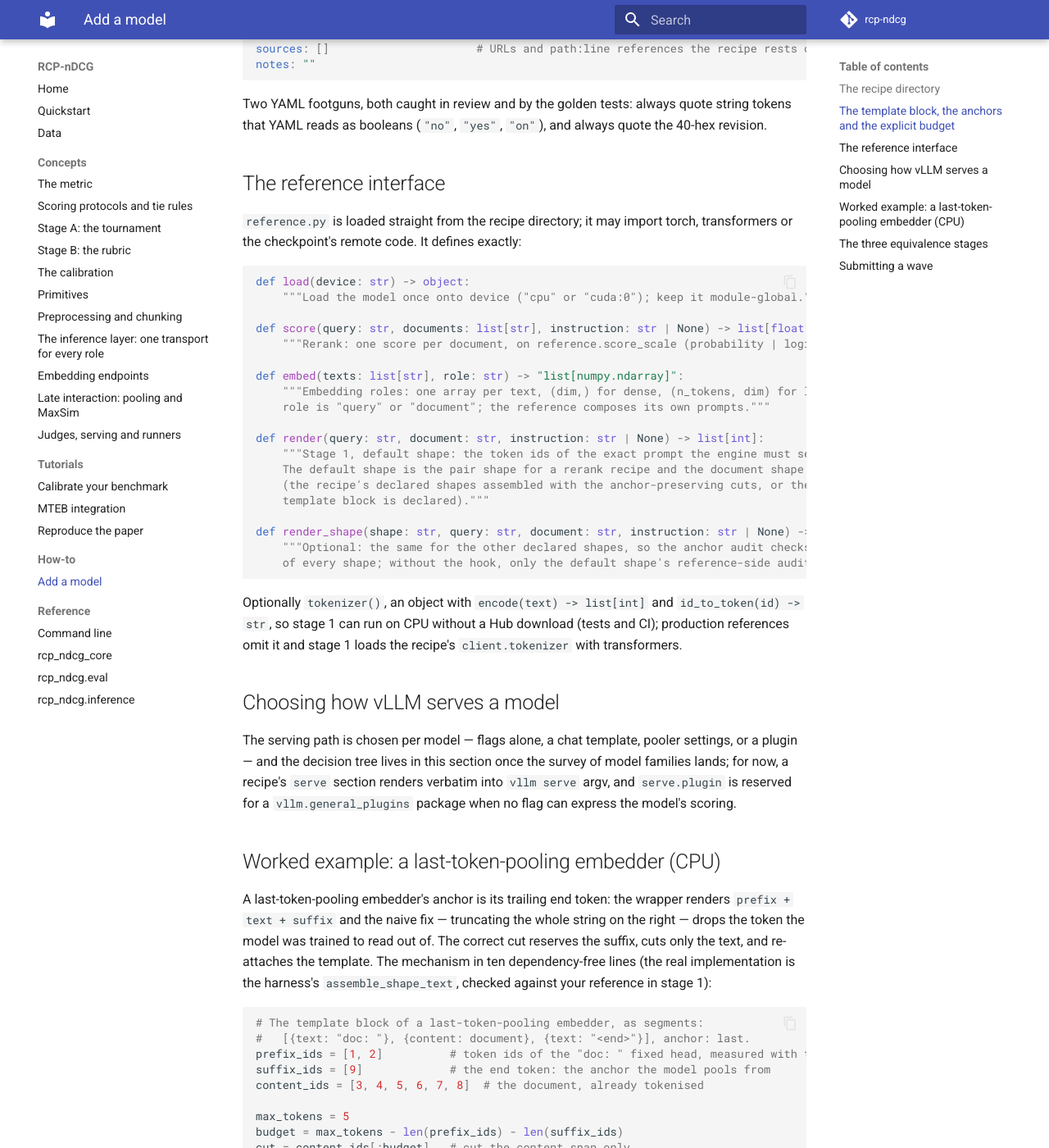
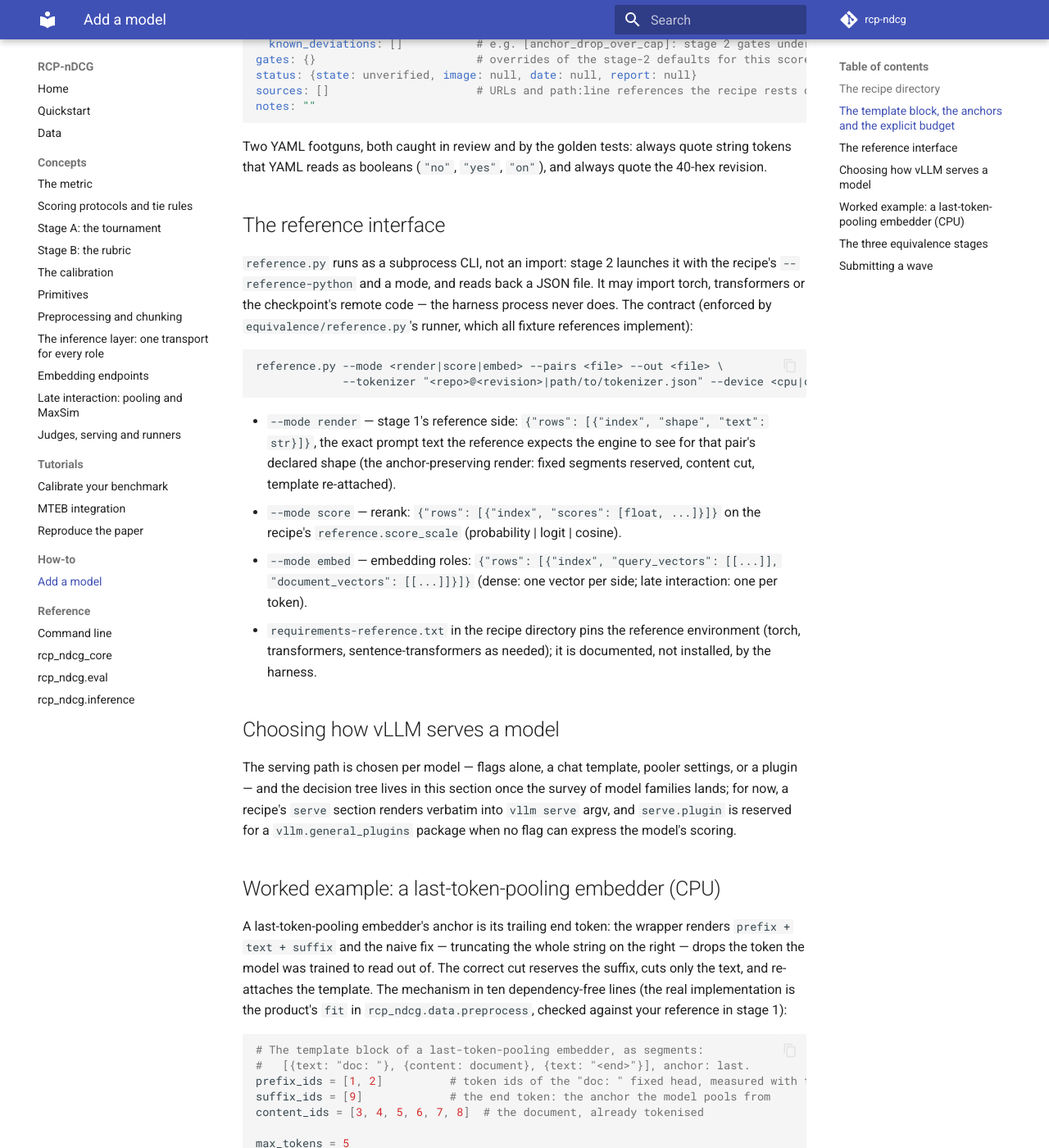
Before and after one commit to cohere-ai/rcp-ndcg, an MkDocs documentation site: the page built from docs/how-to/add-a-model.md, in a window 1280 px wide and 1400 px high, scrolled down 2774 px. Shown: the whole window at 82% size. Built offline with MkDocs 1.6.1 and Material for MkDocs 9.7.7, drawn with Linux system fonts in a browser that asks for light colours; comment, search, counter and statistics services are not loaded; some of the changed text lies outside the part shown.

Commit message:
Fix verifier findings: dependency, no-torch test, wave/record coverage, docs truth
- Declare rcp-ndcg==0.0.1 as a hard dependency (the release workflow's version
  check greps for the pin; the harness imports the product's endpoints and fit)
- recorder: send the fixed request set over the role routes directly (the
  product's clients refuse a budget until the client-side budget lands);
  exchanges recorded through one helper, response bytes kept
- restore coverage the follow-up deleted: test_no_torch (walk_packages + no
  torch/transformers in sys.modules) and test_record_and_wave (recorder shape,
  stage-3 metrics, end-to-end wave, engine-failure isolation)
- stages.py: drop DEBUG prints, dead _fit_ids_by_row, duplicated blocks; lazy
  fitting import; typed seed locals (basedpyright 0 errors)
- docs/how-to/add-a-model.md: product Segment schema (fixed/content), the
  subprocess reference contract, stage-3 without the metrics extra, the
  bootstrap stub reality; drop assemble_shape_text and the reference-first
  sequencing claim; README install and dependency story corrected
- reference.py/metrics.py/run_wave docstrings state the actual sequencing and
  the rcp-ndcg dependency; requirements-reference drops the dead doc pointer

````diff
--- a/docs/how-to/add-a-model.md
+++ b/docs/how-to/add-a-model.md
@@ -13,7 +13,7 @@
 recipes/<id>/
   recipe.yaml      # the recipe (the Recipe schema; every field is listed in schema/recipe.schema.json)
   template.jinja   # the chat template given to vllm serve --chat-template (only when the model needs one)
-  reference.py     # the in-process reference implementation the equivalence harness compares against
+  reference.py     # the reference implementation, run as a subprocess (see the reference interface)
 ```
 
 The `id` equals the directory name, matches `^[a-z0-9][a-z0-9.-]*$`, and is also the `--served-model-name` the
@@ -38,13 +38,14 @@
   pairs separately, outside the gates. The declared shape's `anchor` is `last`, `first`, `mean` or `marker`
   (with `anchor_markers`), and stage 1 samples over-length inputs (at least 20 per shape) and asserts every
   anchor survived — reported as `anchor_check`, separately from token-id mismatches.
-- **Special tokens by name.** Template segments never contain special-token literals: `{"special": "im_end"}`
-  is resolved through the recipe tokenizer's added tokens at run time, `{"text": ...}` is ordinary template
-  text, `{"ids": [...]}` is a measured sequence, and `{"content": query | document}` marks the cuttable span.
-  Every declared shape needs at least one content span; an `anchor: last` shape must end with a fixed segment
-  (or pin `add_special_tokens: true`, declaring the tokenizer's end token as the anchor). When
-  `serve.chat_template` is set, stage 1 also proves the declared shapes render to the same token ids as the
-  template file.
+- **Segments: `fixed` and `content`, nothing else.** A shape is an ordered list of segments with exactly two
+  kinds: `fixed` — ordinary template text, which may name special tokens as `{special:<name>}` placeholders
+  that the recipe tokenizer's added tokens resolve at run time — and `content`, the cuttable span
+  (`query` or `document`). The schema is closed, so `{"special": ...}`, `{"text": ...}` or `{"ids": ...}`
+  segments are refused. Every declared shape needs at least one content span; an `anchor: last` shape must end
+  with a fixed segment (or pin `add_special_tokens: true`, declaring the tokenizer's end token as the anchor).
+  When `serve.chat_template` is set, stage 1 also proves the declared shapes render to the same token ids as
+  the template file.
 - **Explicit budgets.** Every recipe declares `client.tokenizer` and `client.max_tokens` — there is no implicit
   default. `on_overflow` is `cut` by default (content spans only, at token boundaries, anchors reserved;
   `chunk` and `fail` are the alternatives) and `aggregation: max` is the only chunk aggregation. The engine's
@@ -57,8 +58,9 @@
 - **The reference runs as a subprocess.** Stage 2 runs the recipe's `reference.py` as a subprocess
   (`--reference-python <path>`, required when stage 2 runs; no default) that reads the pairs file and writes
   scores or vectors to a file the harness compares. The harness process imports no torch or transformers; the
-  reference environment is documented in `packages/rcp-ndcg-vllm/requirements-reference.txt`. On the node, the
-  reference must finish and release its GPU before the engine starts on that GPU.
+  reference environment is documented in `packages/rcp-ndcg-vllm/requirements-reference.txt`. The engine comes
+  up on the slot's GPUs first; the reference subprocess runs against the pairs file while the engine is up and
+  releases its memory when it exits.
 
 Recipe YAML at a glance (abridged; the schema's docstrings define every field):
 
@@ -120,34 +122,25 @@
 
 ## The reference interface
 
-`reference.py` is loaded straight from the recipe directory; it may import torch, transformers or the checkpoint's
-remote code. It defines exactly:
+`reference.py` runs as a subprocess CLI, not an import: stage 2 launches it with the recipe's
+`--reference-python` and a mode, and reads back a JSON file. It may import torch, transformers or the
+checkpoint's remote code — the harness process never does. The contract (enforced by
+`equivalence/reference.py`'s runner, which all fixture references implement):
 
-```python
-def load(device: str) -> object:
-    """Load the model once onto device ("cpu" or "cuda:0"); keep it module-global."""
-
-def score(query: str, documents: list[str], instruction: str | None) -> list[float]:
-    """Rerank: one score per document, on reference.score_scale (probability | logit | cosine)."""
-
-def embed(texts: list[str], role: str) -> "list[numpy.ndarray]":
-    """Embedding roles: one array per text, (dim,) for dense, (n_tokens, dim) for late interaction.
-    role is "query" or "document"; the reference composes its own prompts."""
-
-def render(query: str, document: str, instruction: str | None) -> list[int]:
-    """Stage 1, default shape: the token ids of the exact prompt the engine must see for that pair.
-    The default shape is the pair shape for a rerank recipe and the document shape for an embedding recipe
-    (the recipe's declared shapes assembled with the anchor-preserving cuts, or the prompted text when no
-    template block is declared)."""
-
-def render_shape(shape: str, query: str, document: str, instruction: str | None) -> list[int]:
-    """Optional: the same for the other declared shapes, so the anchor audit checks the reference's render
-    of every shape; without the hook, only the default shape's reference-side audit is possible."""
+```text
+reference.py --mode <render|score|embed> --pairs <file> --out <file> \
+             --tokenizer "<repo>@<revision>|path/to/tokenizer.json" --device <cpu|cuda:0>
 ```
 
-Optionally `tokenizer()`, an object with `encode(text) -> list[int]` and `id_to_token(id) -> str`, so stage 1 can
-run on CPU without a Hub download (tests and CI); production references omit it and stage 1 loads the recipe's
-`client.tokenizer` with transformers.
+- `--mode render` — stage 1's reference side: `{"rows": [{"index", "shape", "text": str}]}`, the exact prompt
+  text the reference expects the engine to see for that pair's declared shape (the anchor-preserving render:
+  fixed segments reserved, content cut, template re-attached).
+- `--mode score` — rerank: `{"rows": [{"index", "scores": [float, ...]}]}` on the recipe's
+  `reference.score_scale` (probability | logit | cosine).
+- `--mode embed` — embedding roles: `{"rows": [{"index", "query_vectors": [[...]], "document_vectors": [[...]]}]}`
+  (dense: one vector per side; late interaction: one per token).
+- `requirements-reference.txt` in the recipe directory pins the reference environment (torch, transformers,
+  sentence-transformers as needed); it is documented, not installed, by the harness.
 
 ## Choosing how vLLM serves a model
 
@@ -161,8 +154,8 @@
 A last-token-pooling embedder's anchor is its trailing end token: the wrapper renders `prefix + text + suffix`
 and the naive fix — truncating the whole string on the right — drops the token the model was trained to read
 out of. The correct cut reserves the suffix, cuts only the text, and re-attaches the template. The mechanism in
-ten dependency-free lines (the real implementation is the harness's `assemble_shape_text`, checked against your
-reference in stage 1):
+ten dependency-free lines (the real implementation is the product's `fit` in `rcp_ndcg.data.preprocess`, checked
+against your reference in stage 1):
 
 ```python
 # The template block of a last-token-pooling embedder, as segments:
@@ -204,8 +197,8 @@
 `reference.known_deviations: [anchor_drop_over_cap]`, pairs whose uncut prompt exceeds `client.max_tokens` are
 reported in a separate, non-gating table and the gates run on the under-cap pairs only.
 
-Stage 3 (optional, needs the `metrics` extra) scores rankings per subset with `rcp-ndcg eval score` as a
-subprocess and requires the mean |Δ nDCG@10| over subsets ≤ 2e-3.
+Stage 3 (optional) scores rankings per subset with `rcp-ndcg eval score` as a subprocess (the package depends
+on `rcp-ndcg`, so the command is always available) and requires the mean |Δ nDCG@10| over subsets ≤ 2e-3.
 
 ```bash
 python -m rcp_ndcg_vllm.equivalence --recipe recipes/<id> --base-url http://127.0.0.1:8100 \
@@ -228,9 +221,11 @@
 `KJOBS=echo` (print the commands instead of running them) are optional.
 
 The script stages a tarball of the current commit (plus any directories in `EXTRA_DIRS`, and the recipes file),
-uploads it to `<stage-prefix>/<wave-name>/code.tar.gz`, and submits the job `rcp-<wave-name>`; on the node,
-`bootstrap.sh` authenticates, installs the packages from the tarball into the image's Python (`--no-deps`, so the
-image's vLLM and torch are never touched), and runs `run_wave.py` with `--record` and `--upload`. The wave packs
+uploads it to `<stage-prefix>/<wave-name>/code.tar.gz`, and submits the job `rcp-<wave-name>`. The tracked
+`bootstrap.sh` is a superseded stub (it exits with an error naming its replacement): the node bootstrap —
+authenticate, install the packages from the tarball into the image's Python with `--no-deps` so the image's
+vLLM and torch are never touched, run `run_wave.py` with `--record` and `--upload` — ships with the rc-build
+image, not this repository. The wave packs
 recipes onto the node's GPUs, serves one engine per slot, runs smoke, equivalence and the recorder, and writes
 `<out>/<id>/{serve.log, equivalence.json, status.json}` plus a summary. `KJOBS=echo` prints the commands instead
 of running them.
````
Also changed, not shown: other parts of docs/how-to/add-a-model.md (+2 -2 lines), CHANGELOG.md (+6 -2 lines), packages/rcp-ndcg-vllm/README.md (+10 -7 lines), 15 other files.
